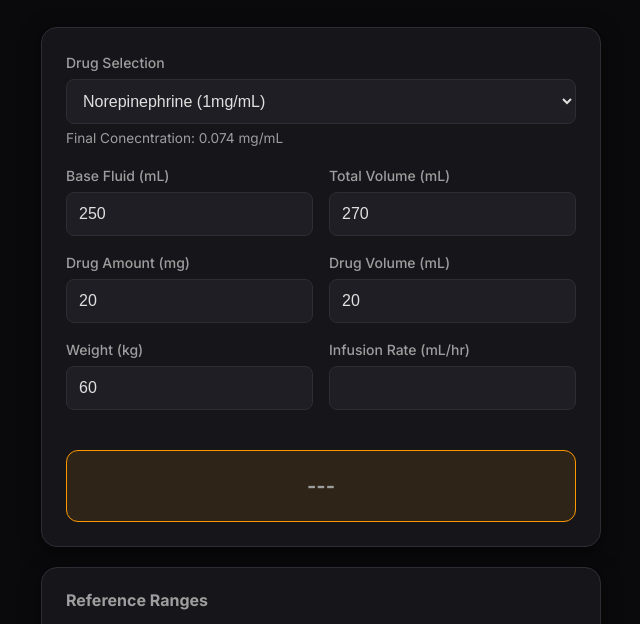
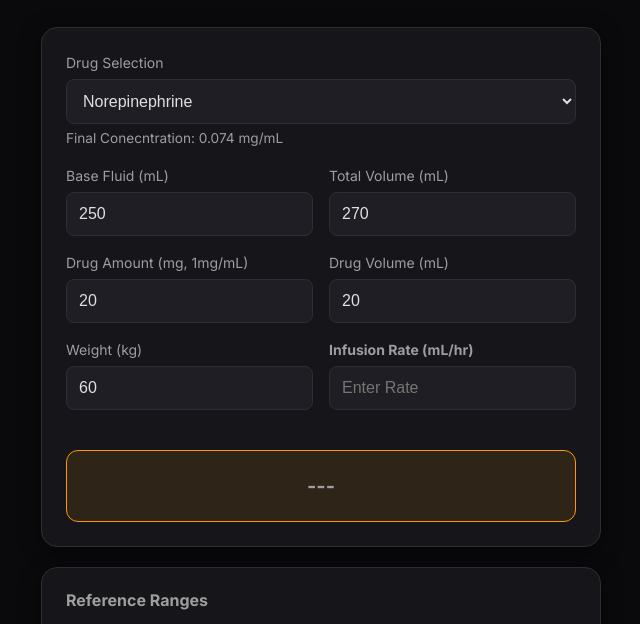
Before and after one commit to seainthebottle/crit-calc, a website: page www/index.html in a window 1280 px wide. Shown: the part 138-762 px from the top of the page, without its empty margins (319-959 px from the left). Drawn offline with Linux system fonts and the light colour scheme.

Commit message:
승압제 입력부 개선

```diff
--- a/www/app.js
+++ b/www/app.js
@@ -25,7 +25,7 @@ function vp_setDefaults() {
     const data = VP_DRUGS[key];
 
     // Label updates
-    document.getElementById('vp-drugAmtLabel').innerText = `Drug Amount (${data.unit})`;
+    document.getElementById('vp-drugAmtLabel').innerText = `Drug Amount (${data.unit}, ${data.conc}${data.unit}/mL)`;
 
     // Set default values
     document.getElementById('vp-baseFluid').value = data.defBase;
--- a/www/index.html
+++ b/www/index.html
@@ -34,11 +34,11 @@
                     <div class="input-group">
                         <label for="vp-drug">Drug Selection</label>
                         <select id="vp-drug" onchange="vp_setDefaults()">
-                            <option value="norepi">Norepinephrine (1mg/mL)</option>
-                            <option value="vaso">Vasopressin (20IU/mL)</option>
-                            <option value="epi">Epinephrine (1mg/mL)</option>
-                            <option value="dopamine">Dopamine (40mg/mL)</option>
-                            <option value="dobutamine">Dobutamine (50mg/mL)</option>
+                            <option value="norepi">Norepinephrine</option>
+                            <option value="vaso">Vasopressin</option>
+                            <option value="epi">Epinephrine</option>
+                            <option value="dopamine">Dopamine</option>
+                            <option value="dobutamine">Dobutamine</option>
                         </select>
                         <div id="vp-conc-display" style="font-size: 0.85em; color: var(--text-dim); margin-top: 4px;">
                         </div>
@@ -75,8 +75,10 @@
                             <input type="number" id="vp-weight" value="60" oninput="vp_calculateDose()">
                         </div>
                         <div class="input-group">
-                            <label for="vp-rate">Infusion Rate (mL/hr)</label>
-                            <input type="number" id="vp-rate" step="0.1" oninput="vp_calculateDose()">
+                            <label for="vp-rate" style="font-weight: 700;">Infusion Rate
+                                (mL/hr)</label>
+                            <input type="number" id="vp-rate" step="0.1" placeholder="Enter Rate"
+                                oninput="vp_calculateDose()">
                         </div>
                     </div>
 
--- a/www/style.css
+++ b/www/style.css
@@ -131,6 +131,7 @@ h3 {
 
 .input-group {
     margin-bottom: 16px;
+    min-width: 0;
 }
 
 label {
@@ -138,12 +139,15 @@ label {
     font-size: 0.875rem;
     color: var(--text-dim);
     margin-bottom: 6px;
-    font-weight: 500;
+    white-space: nowrap;
+    overflow: hidden;
+    text-overflow: ellipsis;
 }
 
 input,
 select {
     width: 100%;
+    min-width: 0;
     background: var(--input-bg);
     border: 1px solid var(--border);
     color: var(--text-main);
@@ -372,7 +376,9 @@ hr {
 /* Mobile Adjustment */
 @media (max-width: 480px) {
     .grid {
-        grid-template-columns: 1fr;
+        grid-template-columns: 1fr 1fr;
+        gap: 12px;
+        /* Slightly smaller gap for mobile */
     }
 
     .crcl-input-wrapper {
```
